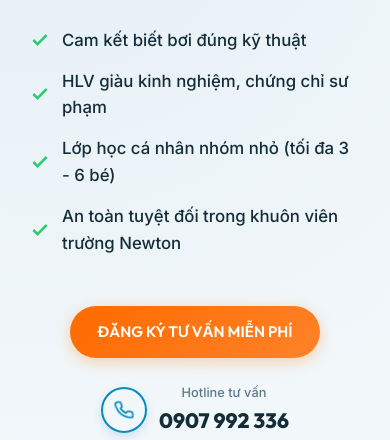
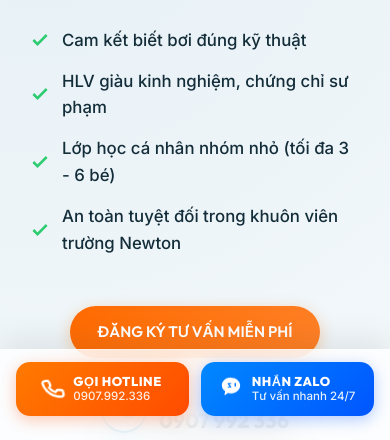
Before and after one commit to huymanhmmo/newtondayboivip, an Astro site: page / in a window 390 px wide. Shown: the part 404-844 px from the top of the page. Built offline with nearby package versions, Linux system fonts and the light colour scheme; Astro itself is replaced by a stand-in of ours.

Commit message:
feat: add mobile contact floating action bar with phone and Zalo support

```diff
--- /dev/null
+++ b/src/components/MobileContactFAB.astro
@@ -0,0 +1,167 @@
+---
+// Mobile Contact Floating Action Bar
+---
+
+<div class="mobile-contact-bar">
+  <div class="mobile-contact-container">
+    <a href="tel:0907992336" class="contact-btn call-btn" aria-label="Gọi hotline tư vấn">
+      <div class="btn-icon">
+        <svg xmlns="http://www.w3.org/2000/svg" width="20" height="20" viewBox="0 0 24 24" fill="none" stroke="currentColor" stroke-width="2.5" stroke-linecap="round" stroke-linejoin="round">
+          <path d="M22 16.92v3a2 2 0 0 1-2.18 2 19.79 19.79 0 0 1-8.63-3.07 19.5 19.5 0 0 1-6-6 19.79 19.79 0 0 1-3.07-8.67A2 2 0 0 1 4.11 2h3a2 2 0 0 1 2 1.72 12.84 12.84 0 0 0 .7 2.81 2 2 0 0 1-.45 2.11L8.09 9.91a16 16 0 0 0 6 6l1.27-1.27a2 2 0 0 1 2.11-.45 12.84 12.84 0 0 0 2.81.7A2 2 0 0 1 22 16.92z"></path>
+        </svg>
+      </div>
+      <div class="btn-text">
+        <span class="btn-label">GỌI HOTLINE</span>
+        <span class="btn-sub">0907.992.336</span>
+      </div>
+    </a>
+
+    <a href="http://zalo.me/0907992336" target="_blank" rel="noopener noreferrer" class="contact-btn zalo-btn" aria-label="Chat Zalo ngay">
+      <div class="btn-icon">
+        <svg xmlns="http://www.w3.org/2000/svg" viewBox="0 0 24 24" width="22" height="22" fill="currentColor">
+          <path d="M12.003 2.001c-5.522 0-9.997 3.805-9.997 8.498 0 2.642 1.433 4.996 3.722 6.535l-.821 3.084c-.235.856.299 1.047.741.765.342-.206 2.203-1.513 3.064-2.11a11.196 11.196 0 0 0 3.291.493c5.522 0 9.997-3.805 9.997-8.498 0-4.694-4.475-8.567-9.997-8.567zm4.27 10.932H8.384v-1.194h2.228l-2.228-2.61v-1.282h3.896V9.04h-2.167l2.167 2.61v1.283zm1.189-1.246h-1.597V7.809h1.597v3.878z"/>
+        </svg>
+      </div>
+      <div class="btn-text">
+        <span class="btn-label">NHẮN ZALO</span>
+        <span class="btn-sub">Tư vấn nhanh 24/7</span>
+      </div>
+    </a>
+  </div>
+</div>
+
+<style>
+  /* Base hidden on desktop, only display on mobile */
+  .mobile-contact-bar {
+    display: none;
+    position: fixed;
+    bottom: 0;
+    left: 0;
+    width: 100%;
+    padding: 12px 16px 24px 16px; /* extra bottom padding for iOS home indicator */
+    background: rgba(255, 255, 255, 0.75);
+    backdrop-filter: blur(20px);
+    -webkit-backdrop-filter: blur(20px);
+    border-top: 1px solid rgba(255, 255, 255, 0.4);
+    box-shadow: 0 -10px 30px rgba(0, 0, 0, 0.08);
+    z-index: 9999;
+    transform: translateY(100%);
+    animation: slideUpContactBar 0.6s cubic-bezier(0.16, 1, 0.3, 1) 1.2s forwards;
+  }
+
+  @keyframes slideUpContactBar {
+    to {
+      transform: translateY(0);
+    }
+  }
+
+  .mobile-contact-container {
+    display: grid;
+    grid-template-columns: 1fr 1fr;
+    gap: 12px;
+    max-width: 500px;
+    margin: 0 auto;
+  }
+
+  .contact-btn {
+    display: flex;
+    align-items: center;
+    justify-content: center;
+    gap: 10px;
+    padding: 12px 16px;
+    border-radius: 14px;
+    text-decoration: none;
+    font-family: 'Inter', sans-serif;
+    transition: all 0.25s cubic-bezier(0.4, 0, 0.2, 1);
+    box-shadow: 0 4px 12px rgba(0, 0, 0, 0.05);
+  }
+
+  .contact-btn:active {
+    transform: scale(0.96);
+  }
+
+  /* Hotline Button Styles (Vibrant Orange-Red Gradient) */
+  .call-btn {
+    background: linear-gradient(135deg, #ff7a00 0%, #ff4b00 100%);
+    color: #ffffff;
+    box-shadow: 0 4px 15px rgba(255, 75, 0, 0.3);
+  }
+
+  .call-btn .btn-icon {
+    display: flex;
+    align-items: center;
+    justify-content: center;
+    animation: phonePulse 2s infinite ease-in-out;
+  }
+
+  @keyframes phonePulse {
+    0% { transform: scale(1); }
+    15% { transform: scale(1.15) rotate(-15deg); }
+    30% { transform: scale(1.15) rotate(15deg); }
+    45% { transform: scale(1.15) rotate(-15deg); }
+    60% { transform: scale(1) rotate(0); }
+    100% { transform: scale(1); }
+  }
+
+  /* Zalo Button Styles (Vibrant Zalo Blue Gradient) */
+  .zalo-btn {
+    background: linear-gradient(135deg, #0088ff 0%, #0055ff 100%);
+    color: #ffffff;
+    box-shadow: 0 4px 15px rgba(0, 85, 255, 0.3);
+  }
+
+  .zalo-btn .btn-icon {
+    display: flex;
+    align-items: center;
+    justify-content: center;
+    animation: zaloFloat 3s infinite ease-in-out;
+  }
+
+  @keyframes zaloFloat {
+    0%, 100% { transform: translateY(0); }
+    50% { transform: translateY(-3px); }
+  }
+
+  .btn-text {
+    display: flex;
+    flex-direction: column;
+    align-items: flex-start;
+  }
+
+  .btn-label {
+    font-size: 0.8rem;
+    font-weight: 800;
+    letter-spacing: 0.5px;
+    line-height: 1.2;
+    font-family: 'Outfit', sans-serif;
+  }
+
+  .btn-sub {
+    font-size: 0.72rem;
+    opacity: 0.9;
+    font-weight: 500;
+    line-height: 1.2;
+    margin-top: 1px;
+  }
+
+  /* Media Queries for Responsive Display */
+  @media (max-width: 768px) {
+    .mobile-contact-bar {
+      display: block;
+    }
+
+    /* Adjust page padding to avoid bottom overlap */
+    :global(body) {
+      padding-bottom: 90px !important;
+    }
+  }
+
+  /* Dark mode support */
+  @media (prefers-color-scheme: dark) {
+    .mobile-contact-bar {
+      background: rgba(15, 23, 42, 0.8);
+      border-top: 1px solid rgba(255, 255, 255, 0.05);
+      box-shadow: 0 -10px 30px rgba(0, 0, 0, 0.3);
+    }
+  }
+</style>
--- a/src/layouts/Layout.astro
+++ b/src/layouts/Layout.astro
@@ -2,6 +2,7 @@
 import '../styles/global.css';
 import Header from '../components/Header.astro';
 import Footer from '../components/Footer.astro';
+import MobileContactFAB from '../components/MobileContactFAB.astro';
 
 interface Props {
   title: string;
@@ -195,5 +196,6 @@ const activeSchema = customSchema
       <slot />
     </main>
     <Footer />
+    <MobileContactFAB />
   </body>
 </html>
```
